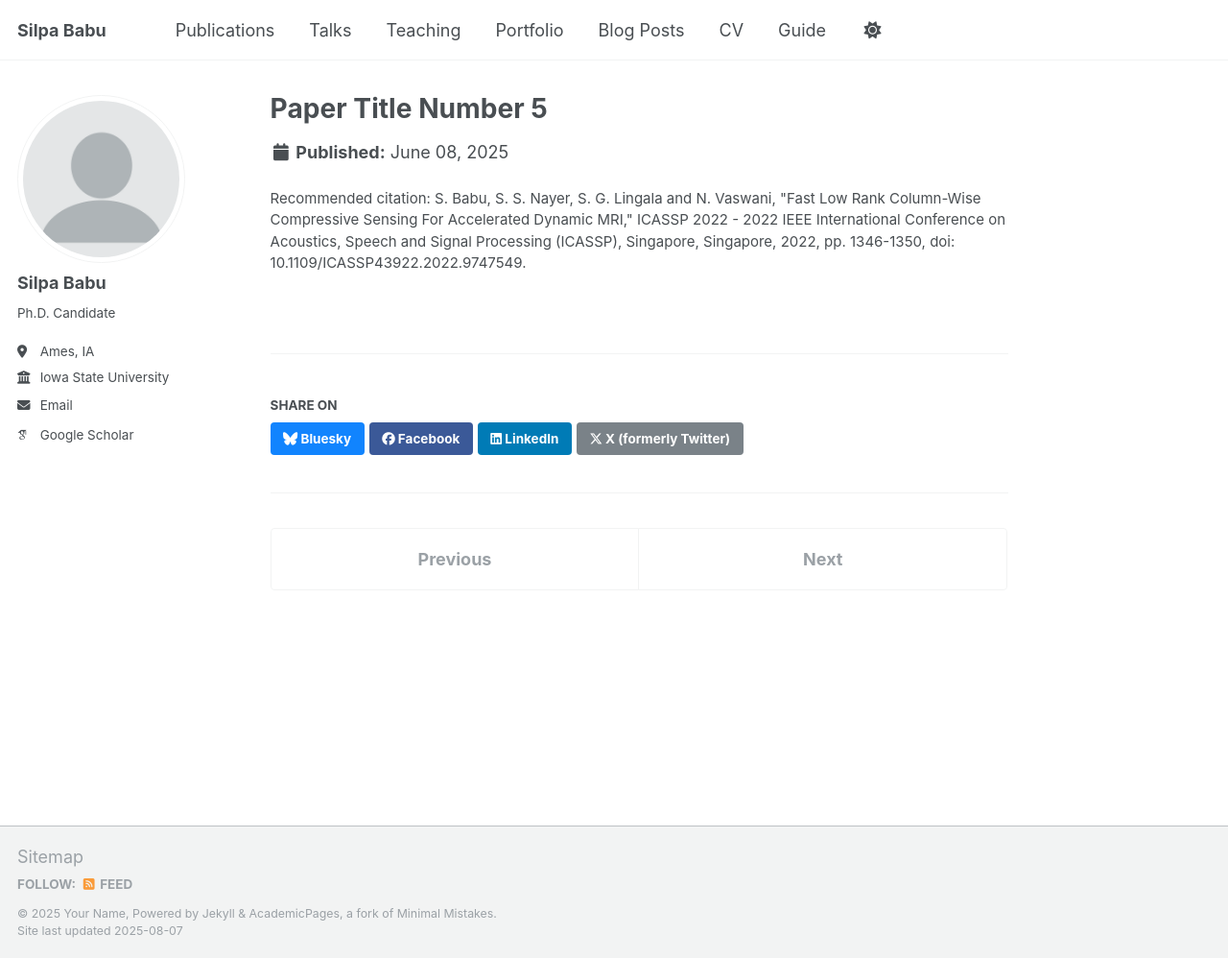
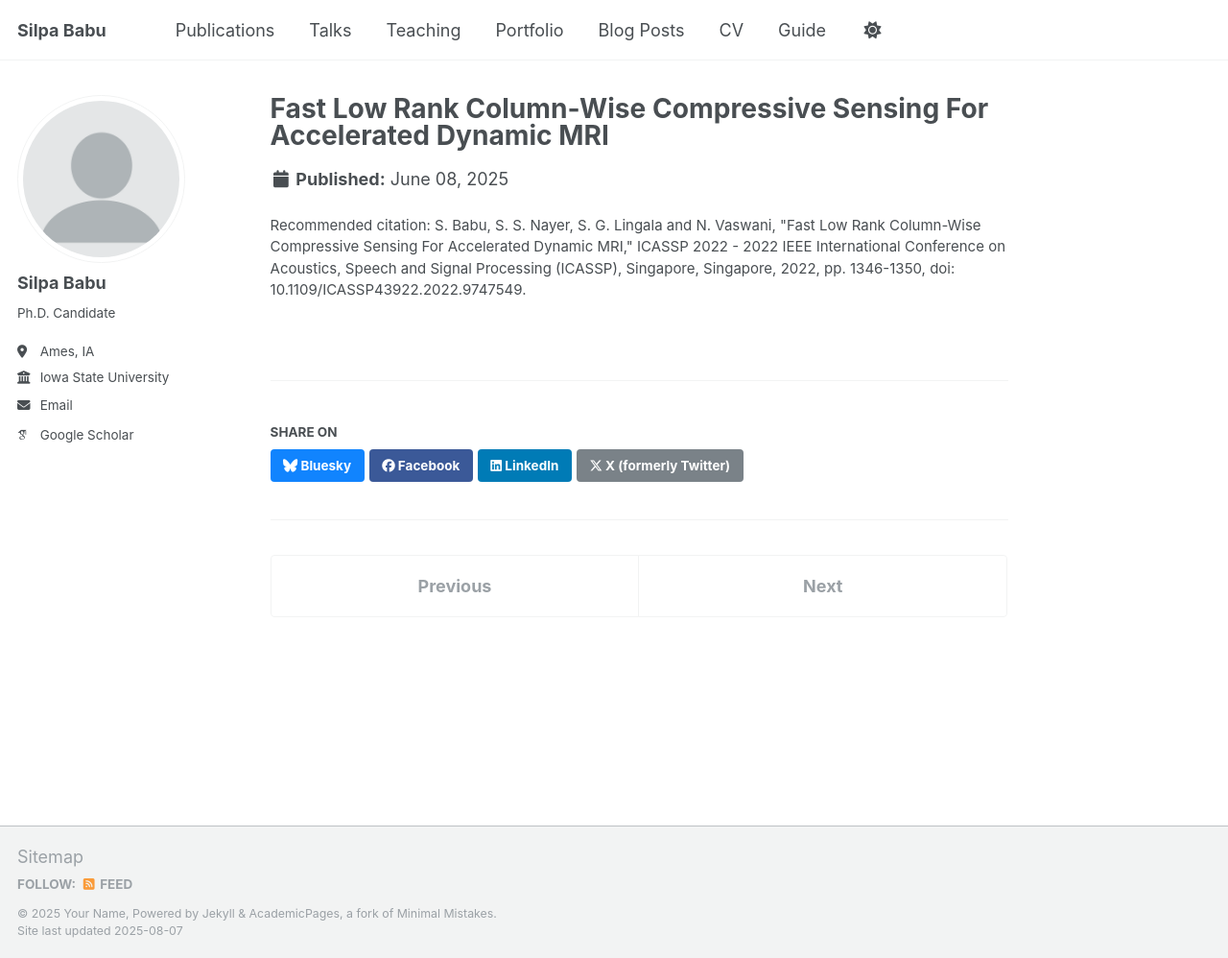
Before and after one commit to Silpa1/sbabu.github.io, a Jekyll site: the page built from _publications/2025-06-08-paper-title-number-5.md, in a window 1280 px wide and 998 px high. Shown: the whole window at 96% size. Built offline with Jekyll 4.4.1, drawn with Linux system fonts in a browser that asks for light colours; some web fonts are replaced; a script that is not in the unit is left out.

Commit message:
Update 2025-06-08-paper-title-number-5.md

```diff
--- a/_publications/2025-06-08-paper-title-number-5.md
+++ b/_publications/2025-06-08-paper-title-number-5.md
@@ -1,5 +1,7 @@
 ---
+title: "Fast Low Rank Column-Wise Compressive Sensing For Accelerated Dynamic MRI"
 collection: publications
 category: conferences
+url: https://ieeexplore.ieee.org/document/9747549
 citation: 'S. Babu, S. S. Nayer, S. G. Lingala and N. Vaswani, "Fast Low Rank Column-Wise Compressive Sensing For Accelerated Dynamic MRI," ICASSP 2022 - 2022 IEEE International Conference on Acoustics, Speech and Signal Processing (ICASSP), Singapore, Singapore, 2022, pp. 1346-1350, doi: 10.1109/ICASSP43922.2022.9747549.'
 ---
```
